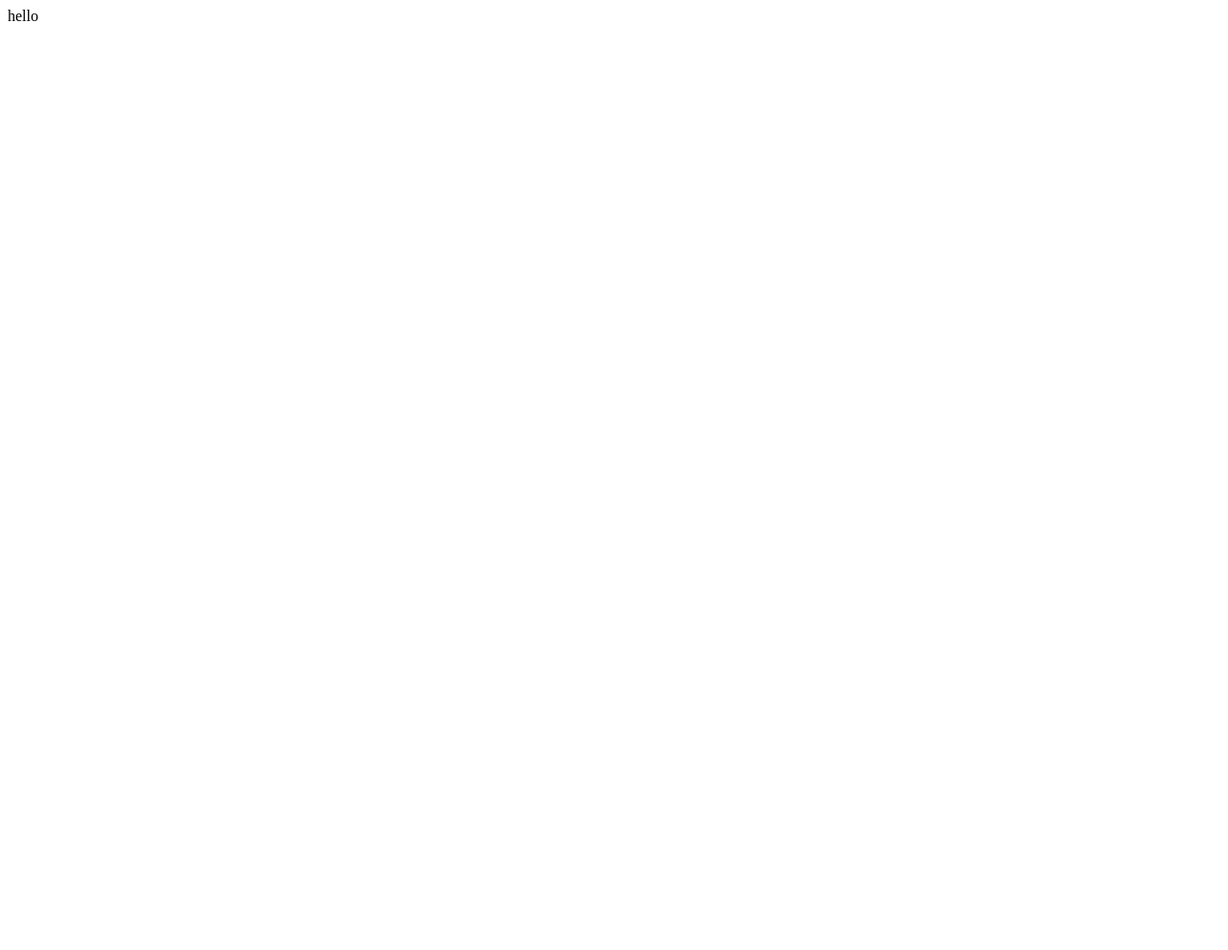
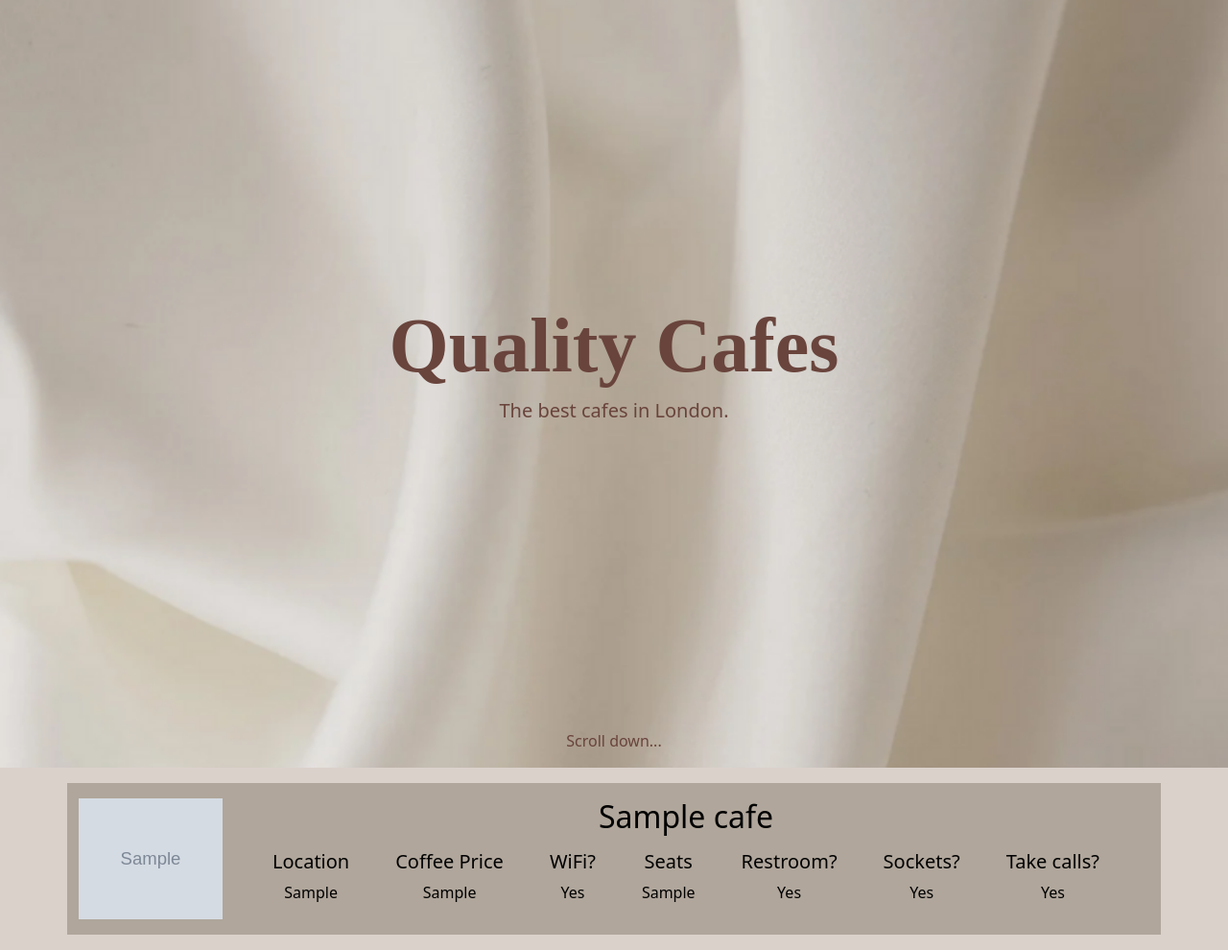
Before and after one commit to mcshanem/cafe-website, a Flask app: page / in a window 1280 px wide. Before the commit the page is almost empty. Shown: the whole page at 96% size. Before the commit the page ends 22 px from the top, so only its background shows below. Run offline with Flask 3, Linux system fonts and the light colour scheme; tables that the repository leaves empty hold one stand-in row (values such as "Sample post"); grey boxes marked "Sample" are stand-in pictures; some libraries are stand-ins or nearby versions.

Commit message:
Implement first working version.

```diff
--- a/main.py
+++ b/main.py
@@ -1,13 +1,64 @@
 from flask import Flask, render_template
 from flask_bootstrap import Bootstrap5
+from dotenv import load_dotenv
+import os
+from flask_sqlalchemy import SQLAlchemy
+from sqlalchemy import String
+from sqlalchemy.orm import DeclarativeBase, Mapped, mapped_column
 
+# Load variables from .env file
+load_dotenv()
+
+# Create Flask app
 app = Flask(__name__)
+app.config['SECRET_KEY'] = os.environ.get('FLASK_KEY')
+
+# Connect Bootstrap to Flask app
 Bootstrap5(app)
+
+
+# Connect to database
+class Base(DeclarativeBase):
+    pass
+
+
+app.config['SQLALCHEMY_DATABASE_URI'] = os.environ.get("DB_URI", "sqlite:///cafes.db")
+db = SQLAlchemy(model_class=Base)
+db.init_app(app)
+
+
+# Define Cafe class/table
+class Cafe(db.Model):
+    __tablename__ = 'cafe'
+    id: Mapped[int] = mapped_column(primary_key=True)
+    name: Mapped[str] = mapped_column(String(250), unique=True)
+    map_url: Mapped[str] = mapped_column(String(500))
+    img_url: Mapped[str] = mapped_column(String(500))
+    location: Mapped[str] = mapped_column(String(250))
+    has_sockets: Mapped[bool]
+    has_toilet: Mapped[bool]
+    has_wifi: Mapped[bool]
+    can_take_calls: Mapped[bool]
+    seats: Mapped[str] = mapped_column(String(250))
+    coffee_price: Mapped[str] = mapped_column(String(250))
+
+
+# # Create tables
+# with app.app_context():
+#     db.create_all()
+
+def bool_to_yes_no(b_value):
+    if b_value:
+        return 'Yes'
+    else:
+        return 'No'
 
 
 @app.route('/')
 def home():
-    return render_template('index.html')
+    result = db.session.execute(db.select(Cafe))
+    cafes = result.scalars().all()
+    return render_template('index.html', cafes=cafes, bool_to_yes_no=bool_to_yes_no)
 
 
 if __name__ == '__main__':
--- /dev/null
+++ b/static/css/default.css
@@ -0,0 +1,23 @@
+body {
+    background-color: #dbd1cb;
+}
+
+header {
+    background-image: url('/static/assets/img/cafe-background.png');
+    background-repeat: no-repeat;
+    background-size: calc(max(1500px, 100%));
+    color: #69443c;
+}
+
+h1 {
+    font-family: serif;
+}
+
+a, a:hover {
+    color: initial;
+    text-decoration: none;
+}
+
+.cafe-info {
+    background-color: #b0a69b;
+}
--- a/templates/index.html
+++ b/templates/index.html
@@ -1,10 +1,70 @@
 <!DOCTYPE html>
 <html lang="en">
 <head>
-    <meta charset="UTF-8">
-    <title>Title</title>
+    <meta charset="utf-8"/>
+    <meta
+            name="viewport"
+            content="width=device-width, initial-scale=1, shrink-to-fit=no"
+    />
+    <meta name="description" content=""/>
+    <meta name="author" content=""/>
+    <title>Quality Cafes</title>
+    <!-- Load Bootstrap-Flask CSS here -->
+    {{ bootstrap.load_css() }}
+    <!-- Load default CSS -->
+    <link href="{{ url_for('static', filename='css/default.css') }}" rel="stylesheet"/>
 </head>
 <body>
-hello
+<header>
+    <div class="d-flex flex-column text-center vh-100">
+        <div class="my-auto">
+            <h1 class="display-1 fw-bold">Quality Cafes</h1>
+            <h5>The best cafes in London.</h5>
+        </div>
+        <p>Scroll down...</p>
+    </div>
+</header>
+<main class="mt-3">
+    {% for cafe in cafes %}
+    <a href="{{ cafe.map_url }}">
+        <div class="container cafe-info text-center d-flex flex-row my-3 py-3">
+            <img src=" {{ cafe.img_url }} " width="150px">
+            <div class="d-flex flex-column mx-auto">
+                <h2 class="mb-3">{{ cafe.name }}</h2>
+                <div class="d-flex flex-row gap-5 my-auto">
+                    <div class="d-flex flex-column">
+                        <h5>Location</h5>
+                        <p>{{ cafe.location }}</p>
+                    </div>
+                    <div class="d-flex flex-column">
+                        <h5>Coffee Price</h5>
+                        <p>{{ cafe.coffee_price }}</p>
+                    </div>
+                    <div class="d-flex flex-column">
+                        <h5>WiFi?</h5>
+                        <p>{{ bool_to_yes_no(cafe.has_wifi) }}</p>
+                    </div>
+                    <div class="d-flex flex-column">
+                        <h5>Seats</h5>
+                        <p>{{ cafe.seats }}</p>
+                    </div>
+                    <div class="d-flex flex-column">
+                        <h5>Restroom?</h5>
+                        <p>{{ bool_to_yes_no(cafe.has_toilet) }}</p>
+                    </div>
+                    <div class="d-flex flex-column">
+                        <h5>Sockets?</h5>
+                        <p>{{ bool_to_yes_no(cafe.has_sockets) }}</p>
+                    </div>
+                    <div class="d-flex flex-column">
+                        <h5>Take calls?</h5>
+                        <p>{{ bool_to_yes_no(cafe.can_take_calls) }}</p>
+                    </div>
+                </div>
+            </div>
+        </div>
+    </a>
+    {% endfor %}
+</main>
 </body>
 </html>
```
Also changed, not shown: static/assets/img/cafe-background.png (added).
